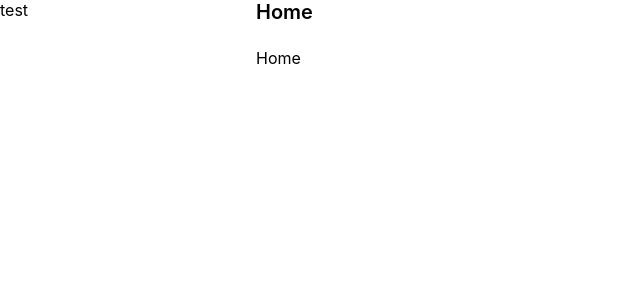
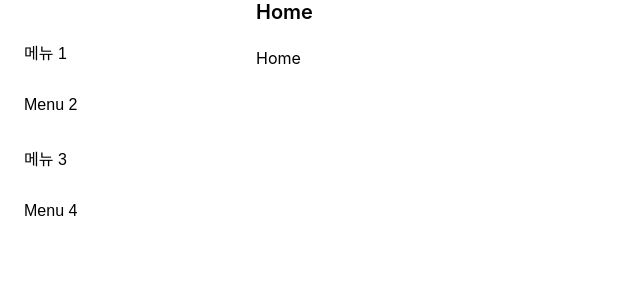
Before and after one commit to doubleue/databoard, a Next.js app: page / in a window 1280 px wide. Shown: the top 300 px of the page, without its empty margins (0-640 px from the left). Built offline with nearby package versions, Linux system fonts and the light colour scheme.

Commit message:
Update : SideBarItem 적용
- 기존 Item이 같이 있던 형태에서 SideBarItem 이름으로 따로 컴포넌트를 추가하여 적용

```diff
--- a/components/SideBar/index.tsx
+++ b/components/SideBar/index.tsx
@@ -1,14 +1,22 @@
-interface SideBar {}
+import { ISideBarItem } from "../../types/side-bar";
+import SideBarItem from "./SideBarItem";
+import { Wrapper } from "./style";
 
-export default function SideBar({}: SideBar) {
-  const menus = [
-    { id: "1", name: "메뉴 1" },
-    { id: "2", name: "Menu 2" },
-    { id: "3", name: "메뉴 3" },
-    { id: "4", name: "Menu 4" },
+export interface SideBarProps {}
+
+export default function SideBar({}: SideBarProps) {
+  const menus: ISideBarItem[] = [
+    { id: "1", title: "메뉴 1" },
+    { id: "2", title: "Menu 2" },
+    { id: "3", title: "메뉴 3" },
+    { id: "4", title: "Menu 4" },
   ];
 
-  return <>test</>;
+  return menus ? (
+    <Wrapper>
+      {menus.map((item) => (
+        <SideBarItem key={item.id} title={item.title} id={item.id} />
+      ))}
+    </Wrapper>
+  ) : null;
 }
-
-import styled from "styled-components";
--- /dev/null
+++ b/components/SideBar/style.ts
@@ -0,0 +1,7 @@
+import styled from "styled-components";
+
+const Wrapper = styled.div`
+  padding: 24px 16px;
+`;
+
+export { Wrapper };
```
